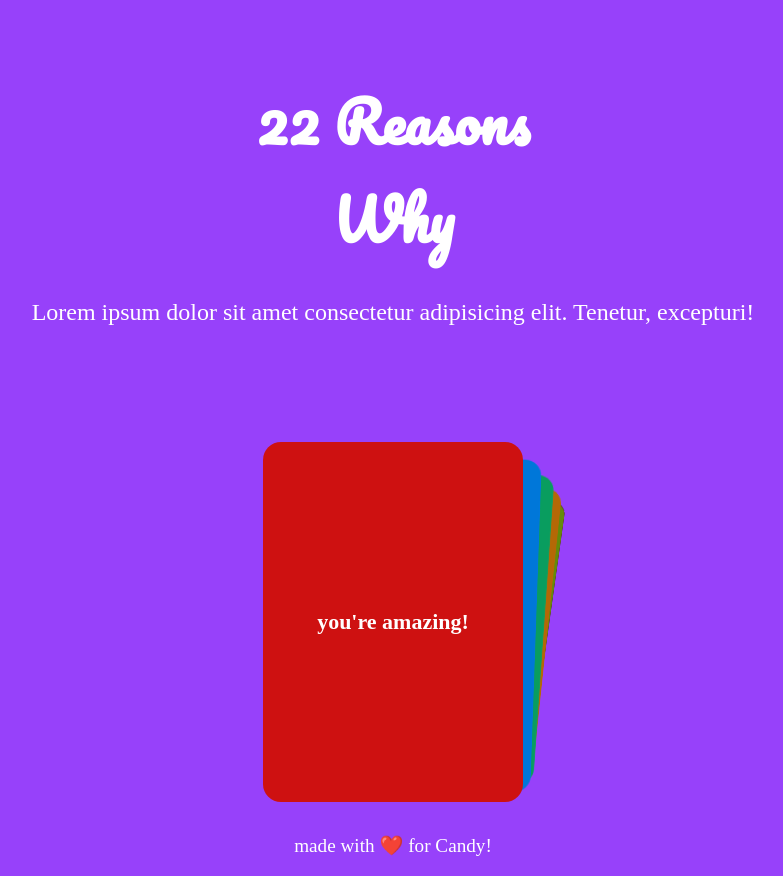
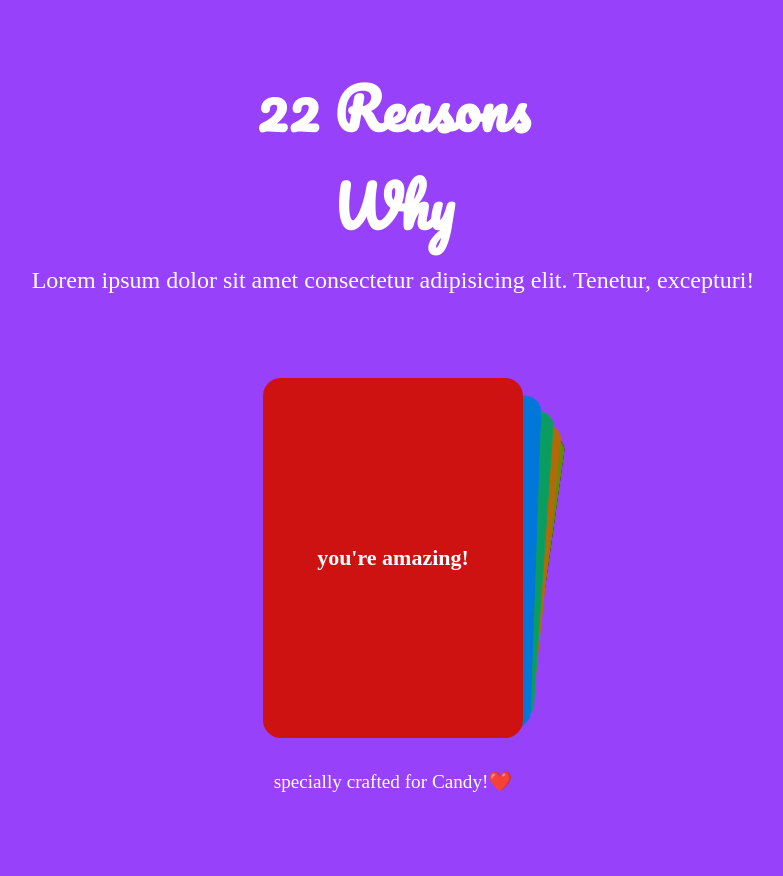
Before and after one commit to Whizzie99/22-reason-why, a React (Create React App) app: page / in a window 1280 px wide. Shown: the whole page, without its empty margins (247-1030 px from the left). After the commit the page ends 812 px from the top, so only its background shows below. Built offline with nearby package versions, Linux system fonts and the light colour scheme; a web font is replaced by a local one.

Commit message:
bug fixes, add favicon

```diff
--- a/public/index.html
+++ b/public/index.html
@@ -5,10 +5,7 @@
 		<link rel="icon" href="%PUBLIC_URL%/favicon.ico" />
 		<meta name="viewport" content="width=device-width, initial-scale=1" />
 		<meta name="theme-color" content="#000000" />
-		<meta
-			name="description"
-			content="22 reasons why...specially crafted for candy❤️"
-		/>
+		<meta name="description" content="specially crafted for candy❤️" />
 		<link rel="apple-touch-icon" href="%PUBLIC_URL%/logo192.png" />
 		<!--
       manifest.json provides metadata used when your web app is installed on a
--- a/src/components/Footer/Footer.jsx
+++ b/src/components/Footer/Footer.jsx
@@ -3,7 +3,7 @@ import { StyledFooter } from './styles';
 const Footer = () => {
 	return (
 		<StyledFooter>
-			<p>made with ❤️ for Candy!</p>
+			<p>specially crafted for Candy!❤️</p>
 		</StyledFooter>
 	);
 };
--- a/src/components/Header/styles.js
+++ b/src/components/Header/styles.js
@@ -5,7 +5,7 @@ export const StyledWrapper = styled.div`
 		display: flex;
 		flex-direction: column;
 		align-items: center;
-		padding: 1.5em;
+		padding: 0.7em 1em;
 
 		h1 {
 			text-align: center;
@@ -19,7 +19,7 @@ export const StyledWrapper = styled.div`
 			font-family: var(--font-stack-2);
 			text-align: center;
 			font-size: 1.5em;
-			margin: 1.3em 0;
+			margin: 0.5em 0;
 			font-weight: 400;
 			color: var(--white);
 		}
--- a/src/components/shared/GlobalStyles/GlobalStyles.js
+++ b/src/components/shared/GlobalStyles/GlobalStyles.js
@@ -21,5 +21,6 @@ export const GlobalStyles = createGlobalStyle`
 
   body{
     background: var(--purple);
+    height: fit-content;
   }
 `;
```
Also changed, not shown: public/candy2.png (added), public/manifest.json, 1 other file (tests, documents, lock files or other folders).
